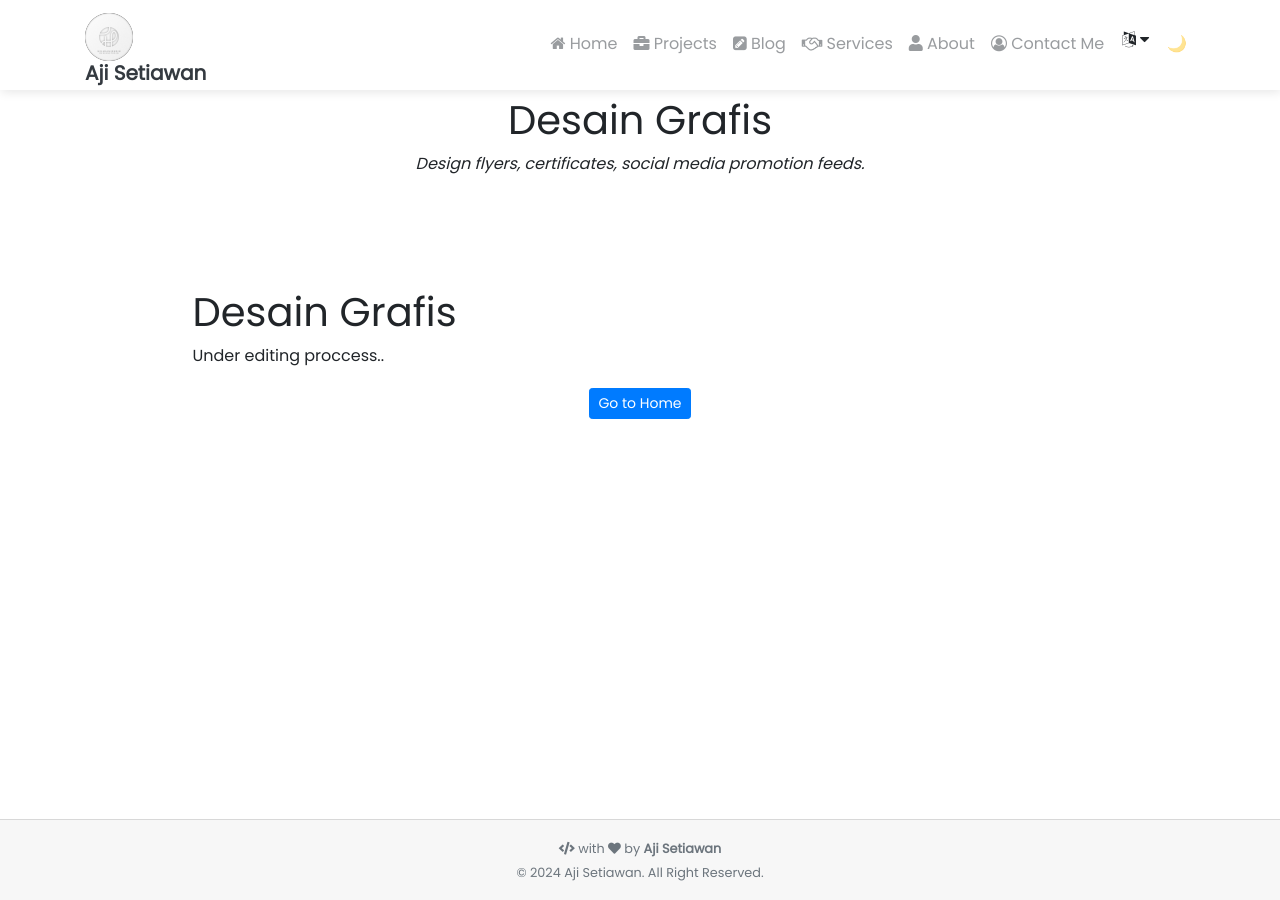
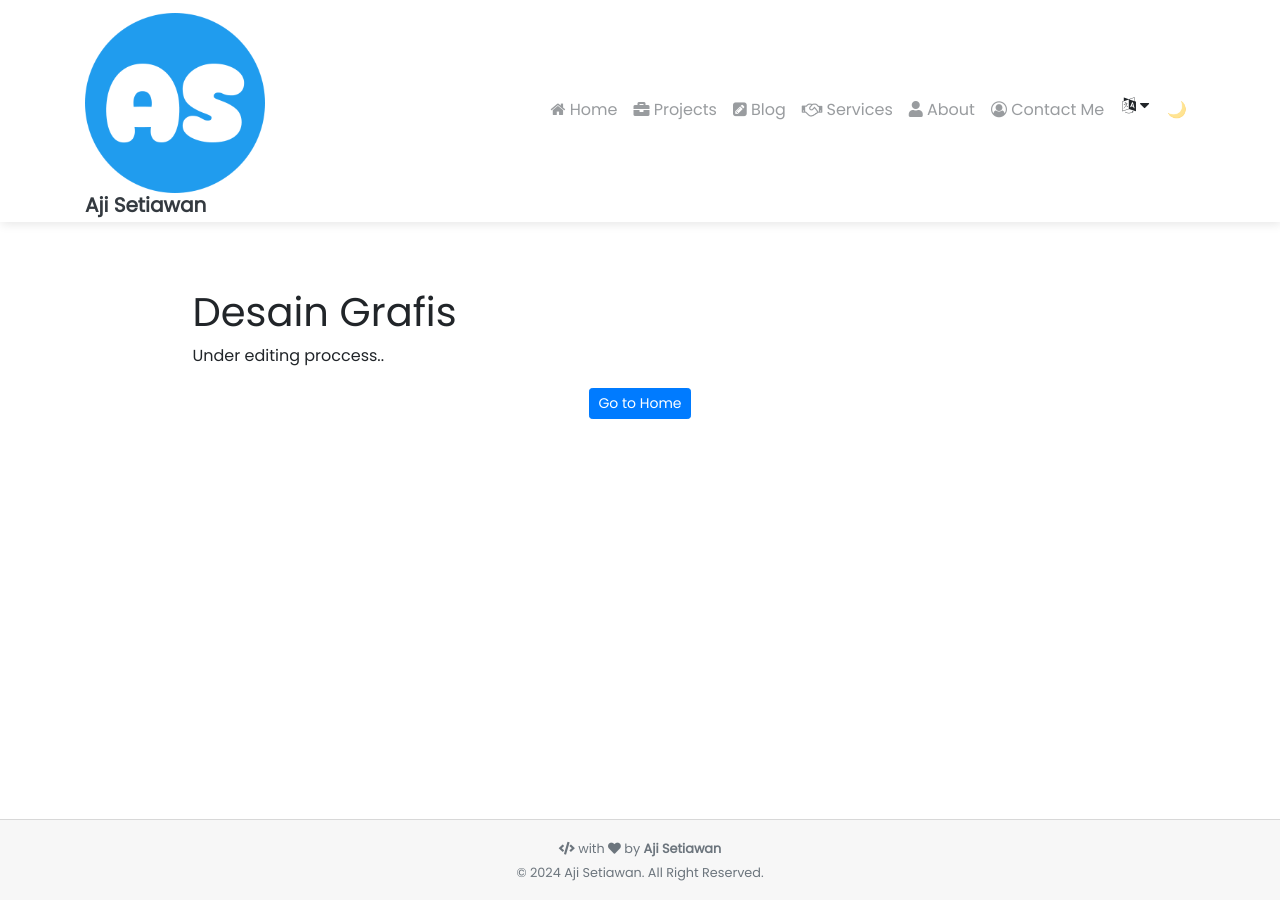
Before and after one commit to ajisetiawan716/ajisetiawan716.github.io, a Jekyll site: the page built from _service/Desain Grafis.md, in a window 1280 px wide. Built offline with Jekyll 4.4.1, drawn with Linux system fonts in a browser that asks for light colours; nearby versions of some CDN libraries; comment, search, counter and statistics services are not loaded.

Commit message:
Update navbar.html

```diff
--- a/_includes/navbar.html
+++ b/_includes/navbar.html
@@ -48,7 +48,7 @@
 <nav class="navbar navbar-expand-lg navbar-themed fixed-top active">
 <div class="container">
   <a class="navbar-brand" href="{{ site.baseurl }}/">
-    <img class="site-favicon" title="{{ site.title | escape }}" src="{{ '/assets/favicon.ico' | relative_url }}" onerror="this.style.display='none'">
+    <img class="site-favicon" title="{{ site.title | escape }}" src="{{ '/assets/favicon/apple-touch-icon.png' | relative_url }}" onerror="this.style.display='none'">
     <h5><b>{{ site.title | escape }}</b></h5>
   </a>
 
```
